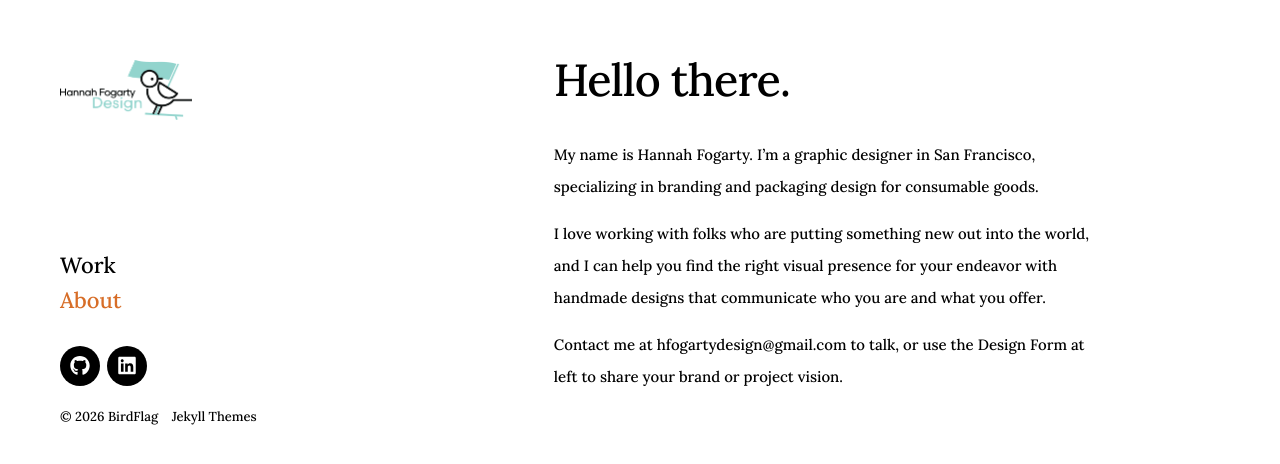
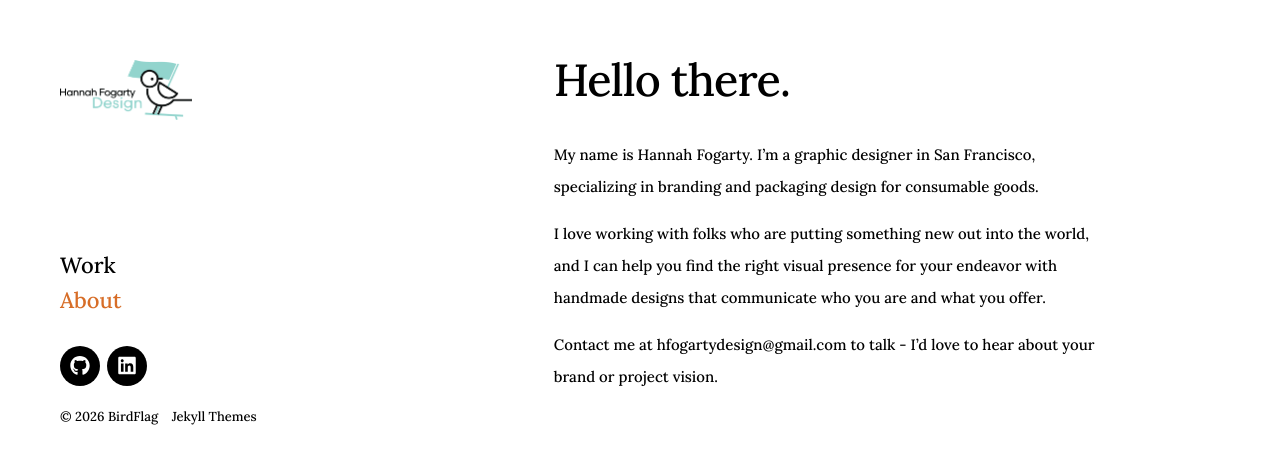
Before and after one commit to birdflag/birdflag.github.io, a Jekyll site: the page built from _pages/about.md, in a window 1280 px wide. Shown: the top 464 px of the page. Built offline with Jekyll 4.4.1, drawn with Linux system fonts in a browser that asks for light colours; nearby versions of some CDN libraries.

Commit message:
Update about.md

```diff
--- a/_pages/about.md
+++ b/_pages/about.md
@@ -7,7 +7,7 @@ description: About the designer
 
 <small> I love working with folks who are putting something new out into the world, and I can help you find the right visual presence for your endeavor with handmade designs that communicate who you are and what you offer.
 
-<small> Contact me at hfogartydesign@gmail.com to talk, or use the Design Form at left to share your brand or project vision.
+<small> Contact me at hfogartydesign@gmail.com to talk - I'd love to hear about your brand or project vision.
 
 
 <!--<img src="/images/headshot_2.jpg" width="550">-->
```
